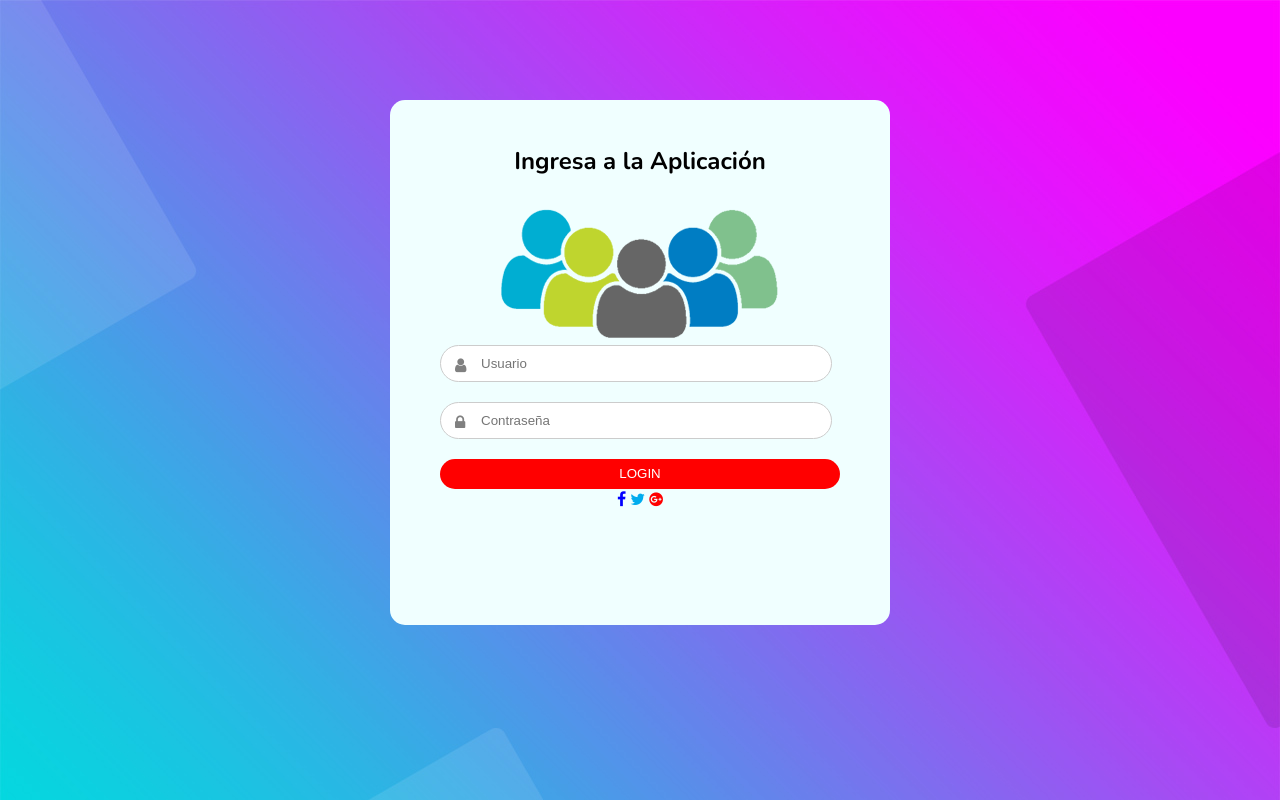
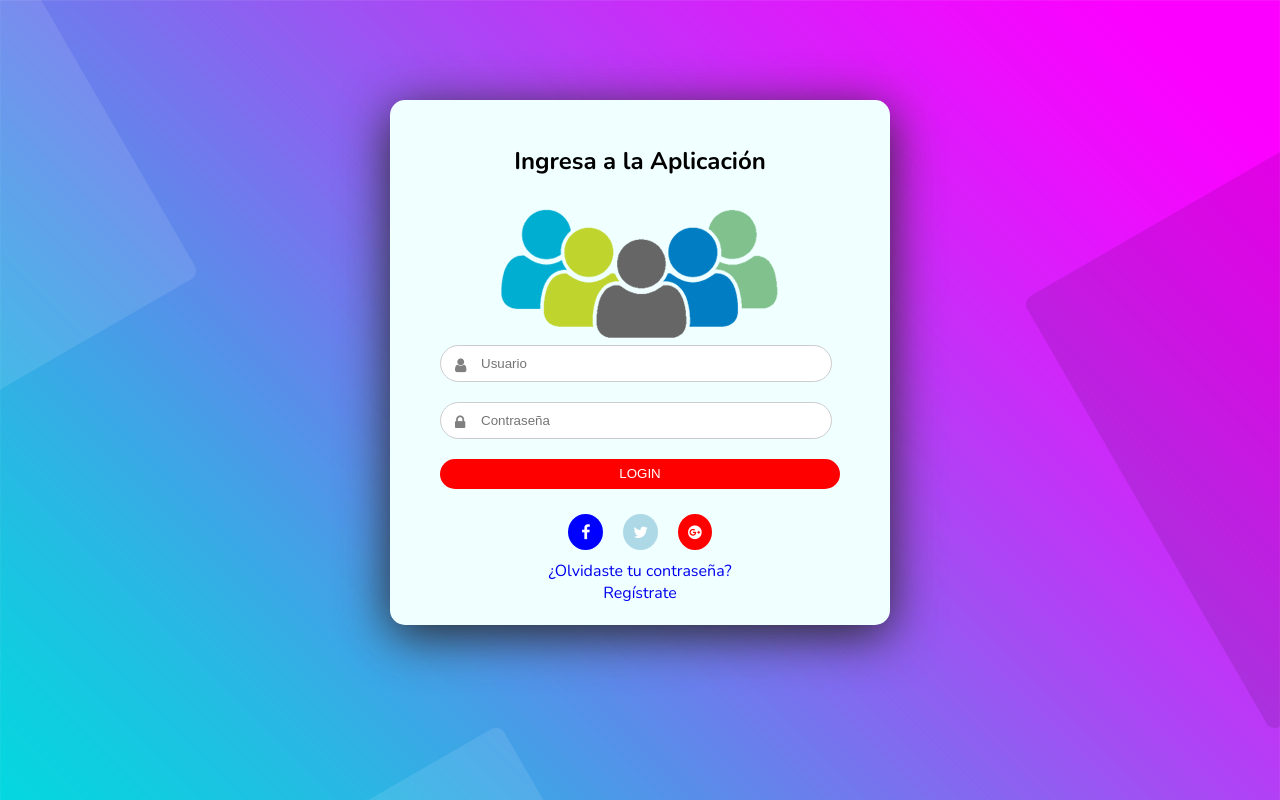
Before and after one commit to lauuurars/Laboratorio-3, a plain HTML site: page index.html in a window 1280 px wide. Drawn offline with nearby package versions, Linux system fonts and the light colour scheme.

Commit message:
se añadió box-shadow

```diff
--- a/index.html
+++ b/index.html
@@ -32,6 +32,10 @@
             <i class="social2 fa fa-twitter"></i>
             <i class="social3 fa fa-google-plus-circle"></i>
         </div>
+
+        <link rel="Regístrate" href="https://co.linkedin.com/">
+        <a href="https://co.linkedin.com/">¿Olvidaste tu contraseña?</a>
+        <a href="https://co.linkedin.com/">Regístrate</a>
     </div>
     </section>
 </body>
--- a/mis-estilos.css
+++ b/mis-estilos.css
@@ -17,6 +17,7 @@ body {
     margin-top: 100px;
     text-align: center;
     padding-top: 25px;
+    box-shadow: 0px 10px 50px rgba(39,39,39);
 }
 
 .campo{
@@ -50,15 +51,41 @@ button{
     border: none;
 }
 
+.login-btn:hover{
+    opacity: 0.5;
+}
+
+.redes{
+    padding-bottom: 10px;
+    display: flex;
+    justify-content: center;
+    margin-top: 25px;
+    list-style: none;
+    gap: 20px;
+}
+
 .social1{
-    color: blue;
-    font-size: 50px;
+    padding: 10px;
+    background-color: blue;
+    color: white;
+    border-radius: 50%;
+    width: 15px;
 }
 
 .social2{
-    color: #00acee;
+    padding: 10px;
+    background-color: lightblue;
+    color: white;
+    border-radius: 100%;
 }
 
 .social3{
-    color: red;
+    padding: 10px;
+    background-color: red;
+    color: white;
+    border-radius: 50%;
 }
+
+a{
+    text-decoration: none;
+}
```
